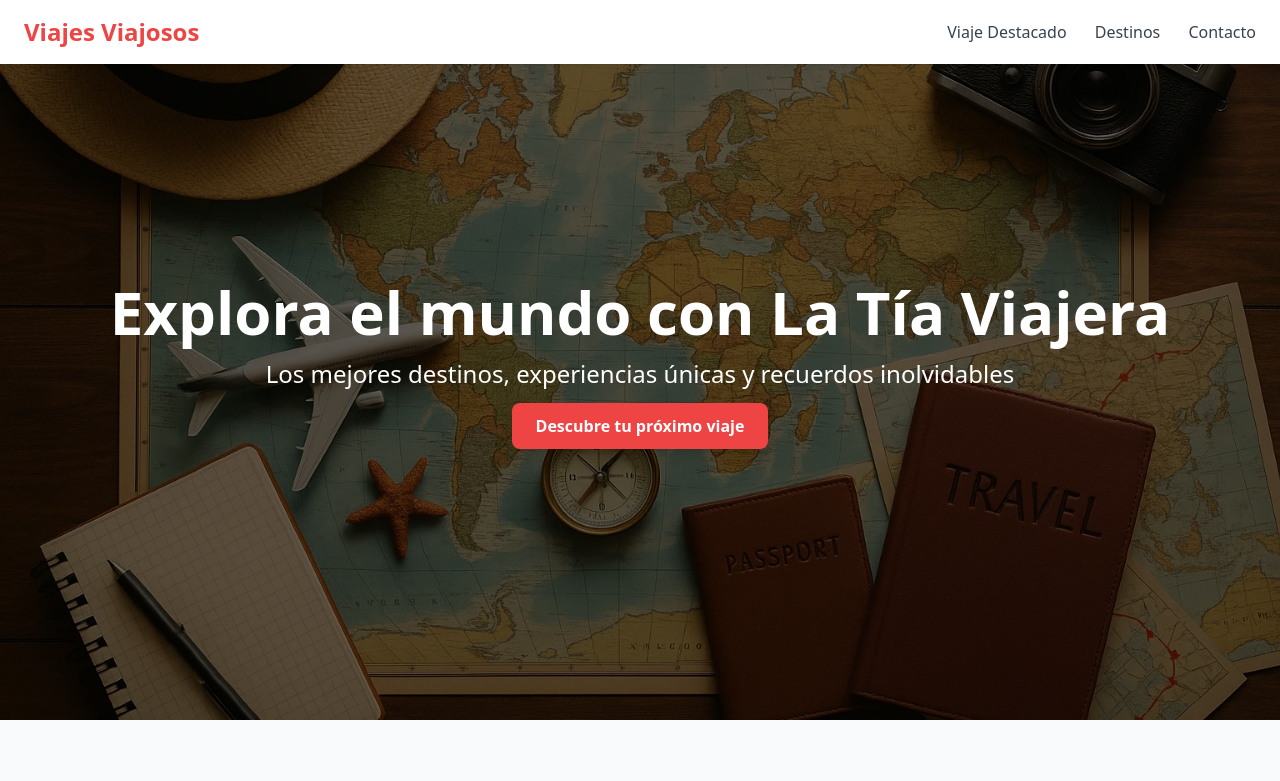
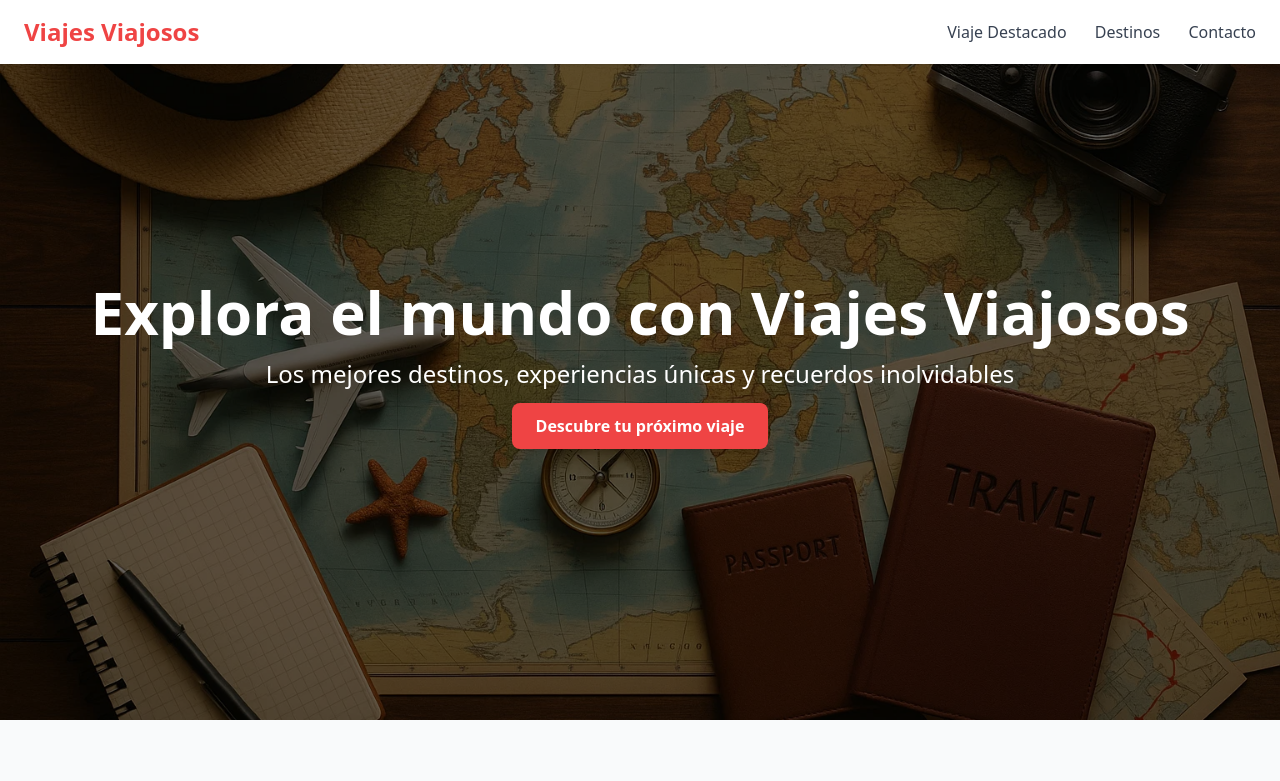
Before and after one commit to danielmenezsolis/viajes.github.io, a plain HTML site: page index.html in a window 1280 px wide. Shown: the top 781 px of the page. Drawn offline with nearby package versions, Linux system fonts and the light colour scheme.

Commit message:
Update index.html

```diff
--- a/index.html
+++ b/index.html
@@ -24,7 +24,7 @@
   <section class="relative bg-cover bg-center h-[90vh] flex items-center justify-center" style="background-image: url('img/travel.png');">
     <div class="absolute inset-0 bg-black bg-opacity-60"></div>
     <div class="relative z-10 text-center text-white px-6">
-      <h1 class="text-4xl md:text-6xl font-extrabold mb-4">Explora el mundo con La Tía Viajera</h1>
+      <h1 class="text-4xl md:text-6xl font-extrabold mb-4">Explora el mundo con Viajes Viajosos</h1>
       <p class="text-lg md:text-2xl mb-6">Los mejores destinos, experiencias únicas y recuerdos inolvidables</p>
       <a href="#destacado" class="bg-red-500 hover:bg-red-600 px-6 py-3 rounded-lg font-semibold shadow-lg transition">Descubre tu próximo viaje</a>
     </div>
```
